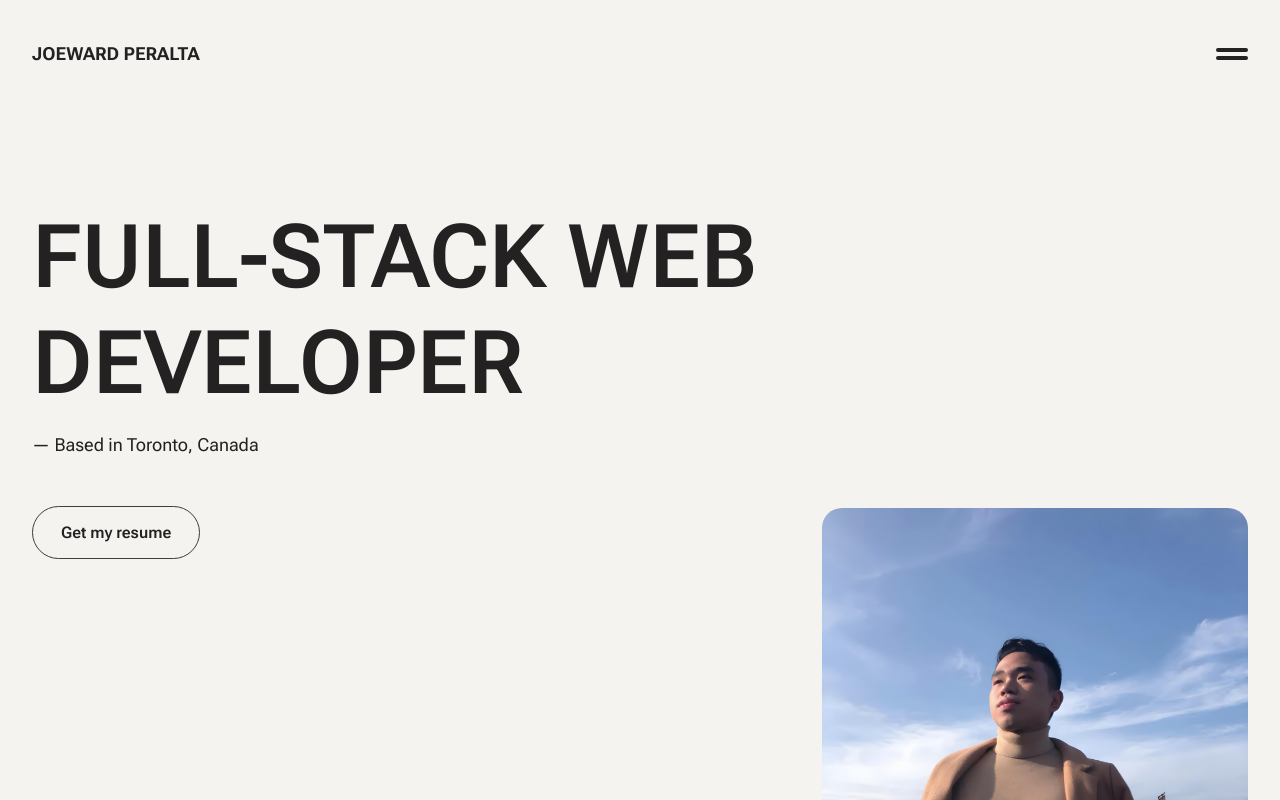
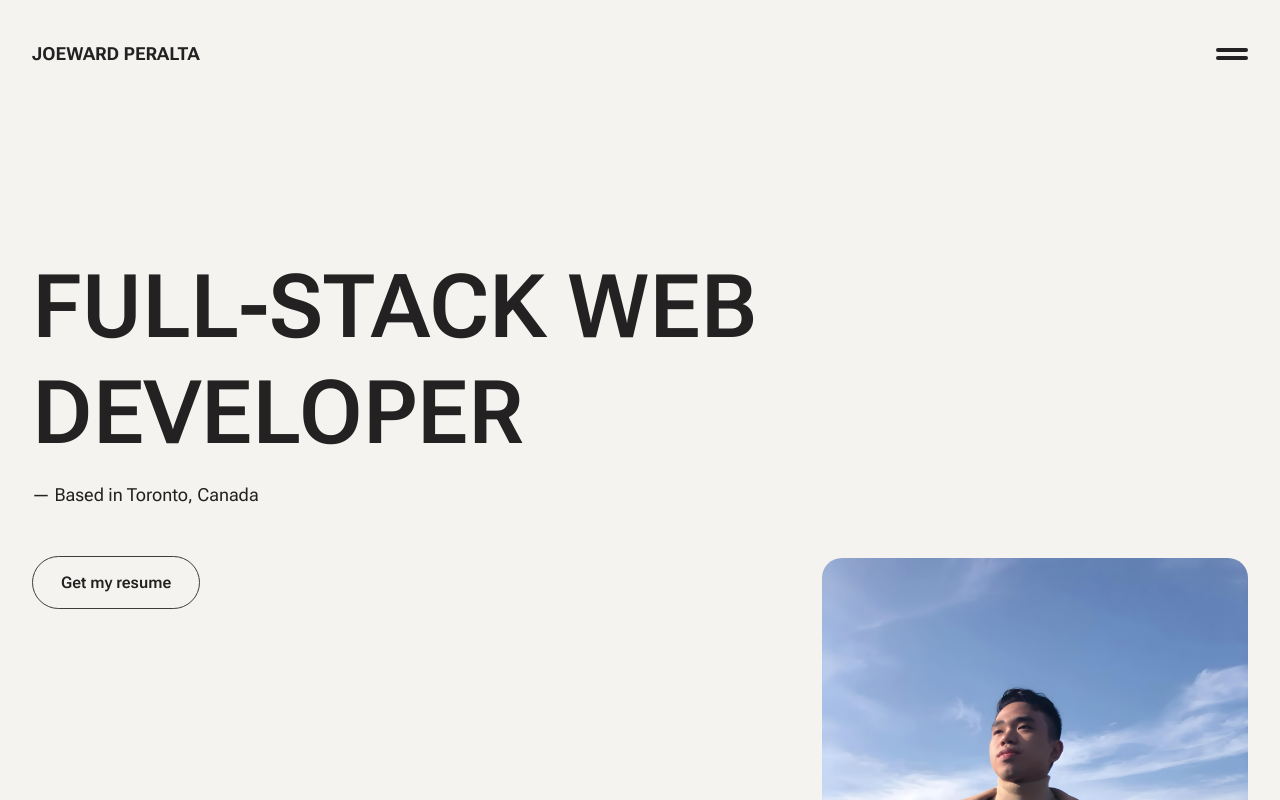
Before and after one commit to joewardperalta/developer-portfolio, a Next.js app: page / in a window 1280 px wide. Shown: the top 800 px of the page. Built offline with nearby package versions, Linux system fonts and the light colour scheme.

Commit message:
Change the spacing around the section

```diff
--- a/components/Container.jsx
+++ b/components/Container.jsx
@@ -1,3 +1,5 @@
 export default function Container({ children }) {
-  return <div className="tablet:px-8 flex flex-wrap px-5">{children}</div>;
+  return (
+    <div className="flex flex-wrap px-5 tablet:px-8">{children}</div>
+  );
 }
--- a/components/Section.jsx
+++ b/components/Section.jsx
@@ -1,6 +1,9 @@
 export default function Section({ children, id, className }) {
   return (
-    <section className={`${className} py-20`} id={id}>
+    <section
+      className={`${className} py-20 tablet:py-[8.125rem]`}
+      id={id}
+    >
       {children}
     </section>
   );
```
